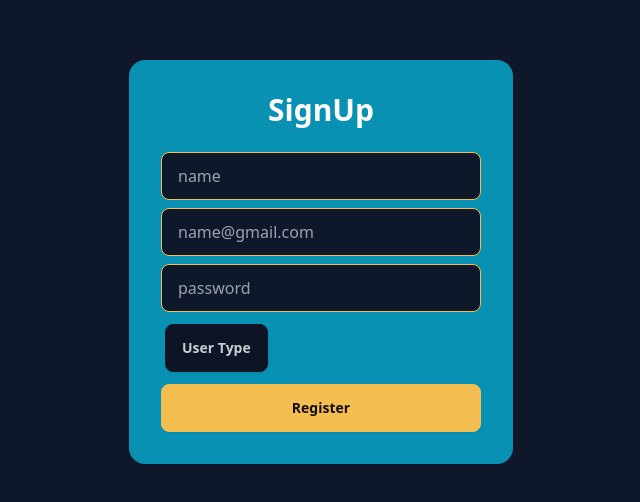
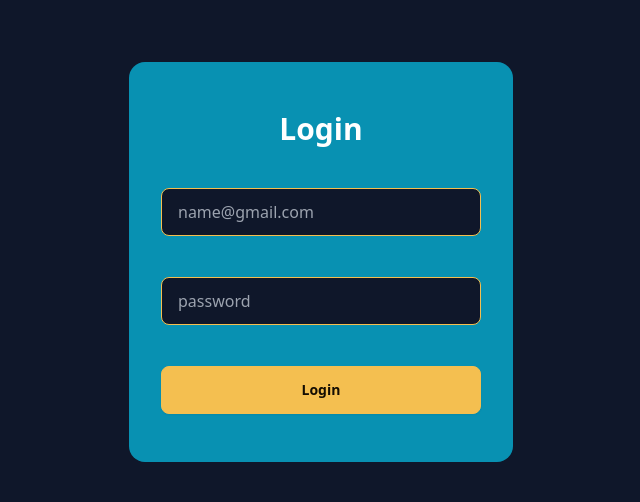
Before and after one commit to jitender1222/CRM-App, a React (Vite) app: page /login in a window 1280 px wide. Shown: the part 138-640 px from the top of the page, without its empty margins (319-959 px from the left). Built offline with nearby package versions, Linux system fonts and the light colour scheme.

Commit message:
added router and make routes for signin and login

```diff
--- a/package.json
+++ b/package.json
@@ -14,7 +14,8 @@
     "axios": "^1.7.2",
     "react": "^18.3.1",
     "react-dom": "^18.3.1",
-    "react-redux": "^9.1.2"
+    "react-redux": "^9.1.2",
+    "react-router-dom": "^6.25.1"
   },
   "devDependencies": {
     "@types/react": "^18.3.3",
--- a/src/App.jsx
+++ b/src/App.jsx
@@ -1,12 +1,9 @@
-import './App.css'
-import Login from './pages/auth/Login'
-import SignUp from './pages/auth/SIgnUp'
+import MainRoutes from './Routes/MainRoutes'
 
 function App() {
   return (
     <>
-      {/* <Login /> */}
-      <SignUp />
+      <MainRoutes />
     </>
   )
 }
--- a/src/Redux/Slices/auth.js
+++ b/src/Redux/Slices/auth.js
@@ -1,10 +1,12 @@
-import { createSlice } from "@reduxjs/toolkit"
+import { createAsyncThunk, createSlice } from "@reduxjs/toolkit"
 
 const initialState={
     role: localStorage.getItem("role") || "",
     data: localStorage.getItem("data") || {},
     isLoggedIn: localStorage.getItem("isLoggedIn") || false
 }
+
+
 
 const authSlice=createSlice({
     name:"auth",
--- /dev/null
+++ b/src/Routes/MainRoutes.jsx
@@ -0,0 +1,15 @@
+import {Routes,Route} from "react-router-dom";
+import Login from "../pages/auth/Login";
+import Signup from "../pages/auth/SIgnUp"
+
+function MainRoutes(){
+    return (
+        <Routes>
+            <Route path="/login" element={<Login />}  />
+            <Route path="/signup" element={<Signup />}  />
+            <Route path="/" element={<Signup />}  />
+        </Routes>
+    )
+}
+
+export default MainRoutes;
--- a/src/main.jsx
+++ b/src/main.jsx
@@ -4,10 +4,13 @@
 import './index.css'
 import { Provider } from 'react-redux'
 import store from './Redux/store.js'
+import { BrowserRouter } from 'react-router-dom'
 
 ReactDOM.createRoot(document.getElementById('root')).render(
 
+  <BrowserRouter>
   <Provider store={store}>
     <App />
     </Provider>
+    </BrowserRouter>
 )
```
Also changed, not shown: 2 other files (tests, documents, lock files or other folders).
